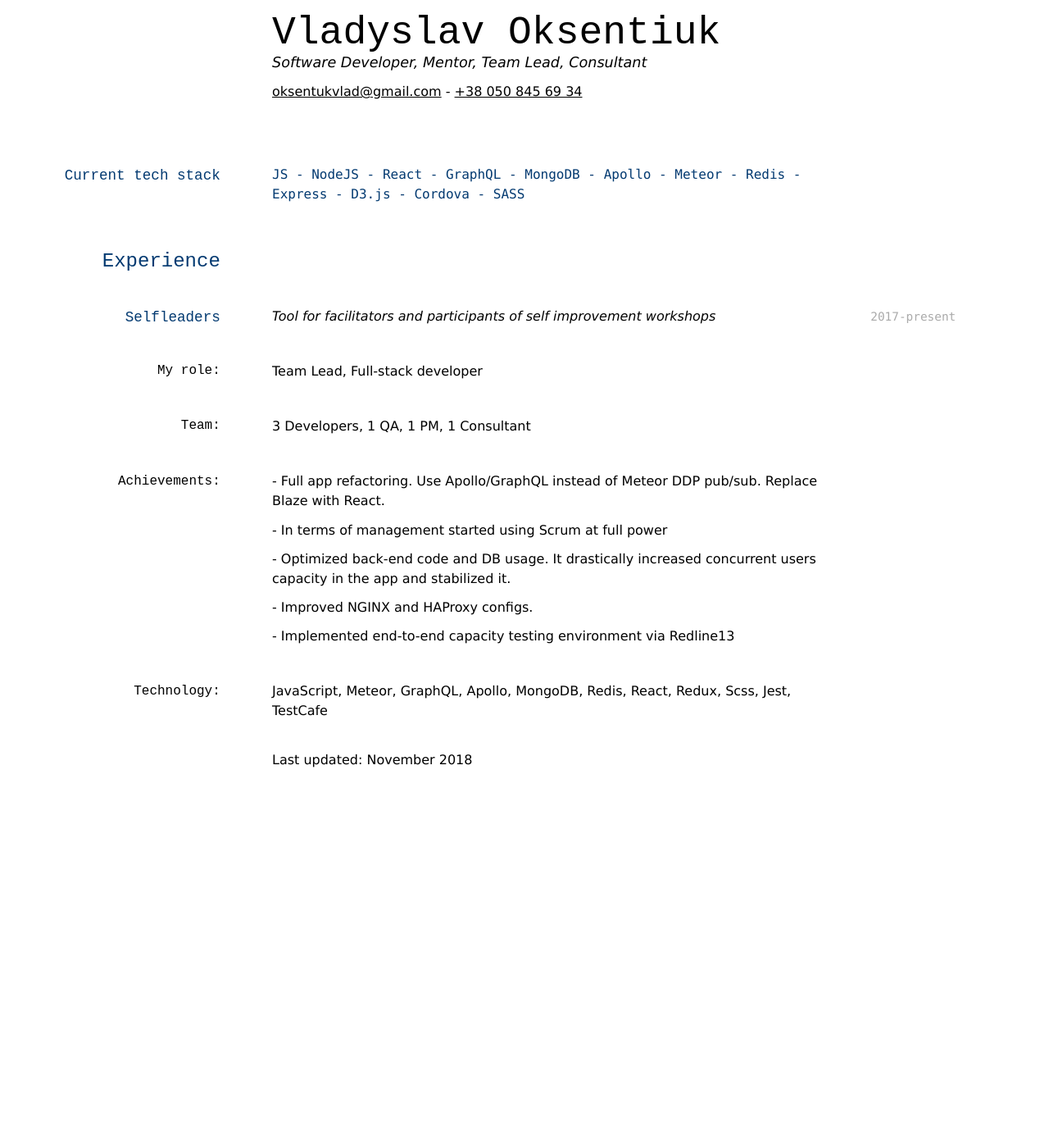
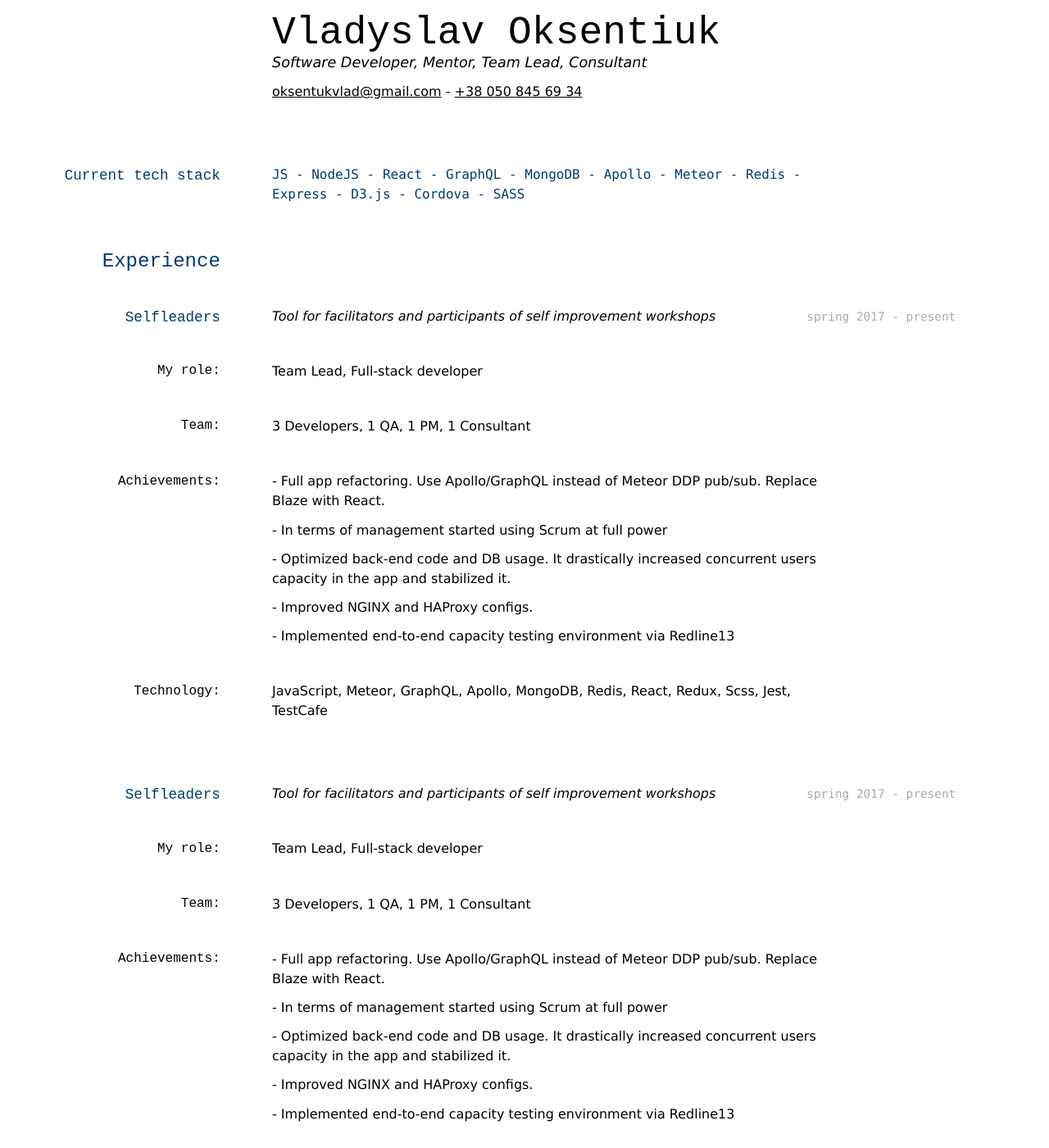
Before and after one commit to OksentukVlad/resume, a Jekyll site: the page built from index.md, in a window 1280 px wide and 1400 px high. Shown: the whole window at 82% size. Built offline with Jekyll 4.4.1, drawn with Linux system fonts in a browser that asks for light colours; some of the changed text lies outside the part shown.

Commit message:
Multiply project to see how it looks

```diff
--- a/index.md
+++ b/index.md
@@ -27,7 +27,63 @@ Software Developer, Mentor, Team Lead, Consultant
 #### Experience
 
 ## Selfleaders
-`2017-present`
+`spring 2017 - present`
+*Tool for facilitators and participants of self improvement workshops*
+
+### My role:
+
+Team Lead, Full-stack developer
+
+### Team:
+
+3 Developers, 1 QA, 1 PM, 1 Consultant
+
+### Achievements:
+
+\- Full app refactoring. Use Apollo/GraphQL instead of Meteor DDP pub/sub. Replace Blaze with React.
+
+\- In terms of management started using Scrum at full power
+
+\- Optimized back-end code and DB usage. It drastically increased concurrent users capacity in the app and stabilized it.
+
+\- Improved NGINX and HAProxy configs.
+
+\- Implemented end-to-end capacity testing environment via Redline13
+
+### Technology:
+
+JavaScript, Meteor, GraphQL, Apollo, MongoDB, Redis, React, Redux, Scss, Jest, TestCafe
+
+## Selfleaders
+`spring 2017 - present`
+*Tool for facilitators and participants of self improvement workshops*
+
+### My role:
+
+Team Lead, Full-stack developer
+
+### Team:
+
+3 Developers, 1 QA, 1 PM, 1 Consultant
+
+### Achievements:
+
+\- Full app refactoring. Use Apollo/GraphQL instead of Meteor DDP pub/sub. Replace Blaze with React.
+
+\- In terms of management started using Scrum at full power
+
+\- Optimized back-end code and DB usage. It drastically increased concurrent users capacity in the app and stabilized it.
+
+\- Improved NGINX and HAProxy configs.
+
+\- Implemented end-to-end capacity testing environment via Redline13
+
+### Technology:
+
+JavaScript, Meteor, GraphQL, Apollo, MongoDB, Redis, React, Redux, Scss, Jest, TestCafe
+
+## Selfleaders
+`spring 2017 - present`
 *Tool for facilitators and participants of self improvement workshops*
 
 ### My role:
```
